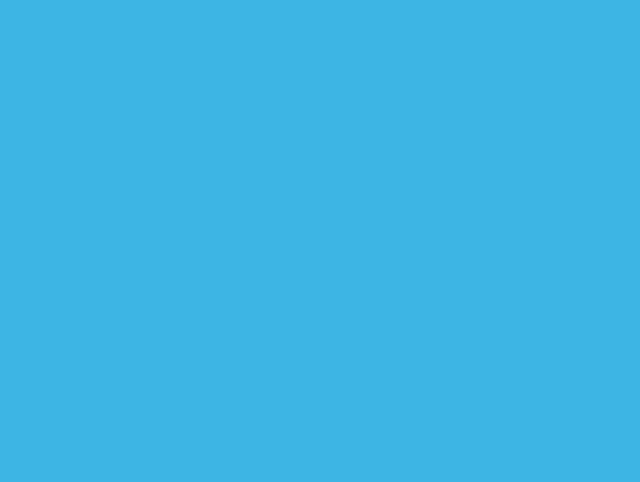
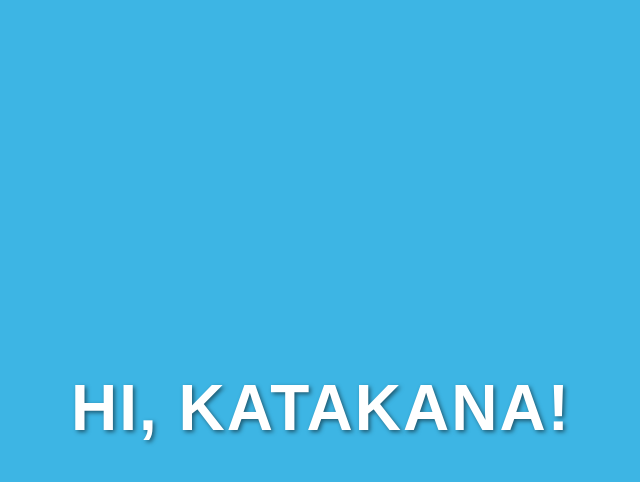
Before and after one commit to NguyenHChinh/kanagana, a React (Vite) app in the folder kanagana/: page / in a window 1280 px wide. Both pictures are taken after a click on the element "カタカナ". Shown: the top 482 px of the page, without its empty margins (319-959 px from the left). Built offline with nearby package versions, Linux system fonts and the light colour scheme.

Commit message:
Added clickability to select katakana

```diff
--- a/kanagana/src/App.jsx
+++ b/kanagana/src/App.jsx
@@ -1,5 +1,6 @@
 import { useState } from 'react'
 import Hiragana from './components/Hiragana.jsx'
+import Katakana from './components/Katakana.jsx'
 
 function App() {
 
@@ -25,6 +26,10 @@ function App() {
         {!showText && (selectedAlphabet == "hiragana") && (
           <Hiragana/>
         )}
+
+        {!showText && (selectedAlphabet == "katakana") && (
+          <Katakana/>
+        )}
       </div>
     </>
   )
--- /dev/null
+++ b/kanagana/src/components/Katakana.jsx
@@ -0,0 +1,11 @@
+
+function Katakana() {
+
+    return(
+        <>
+            <h1>Hi, Katakana!</h1>
+        </>
+    )
+}
+
+export default Katakana;
```
